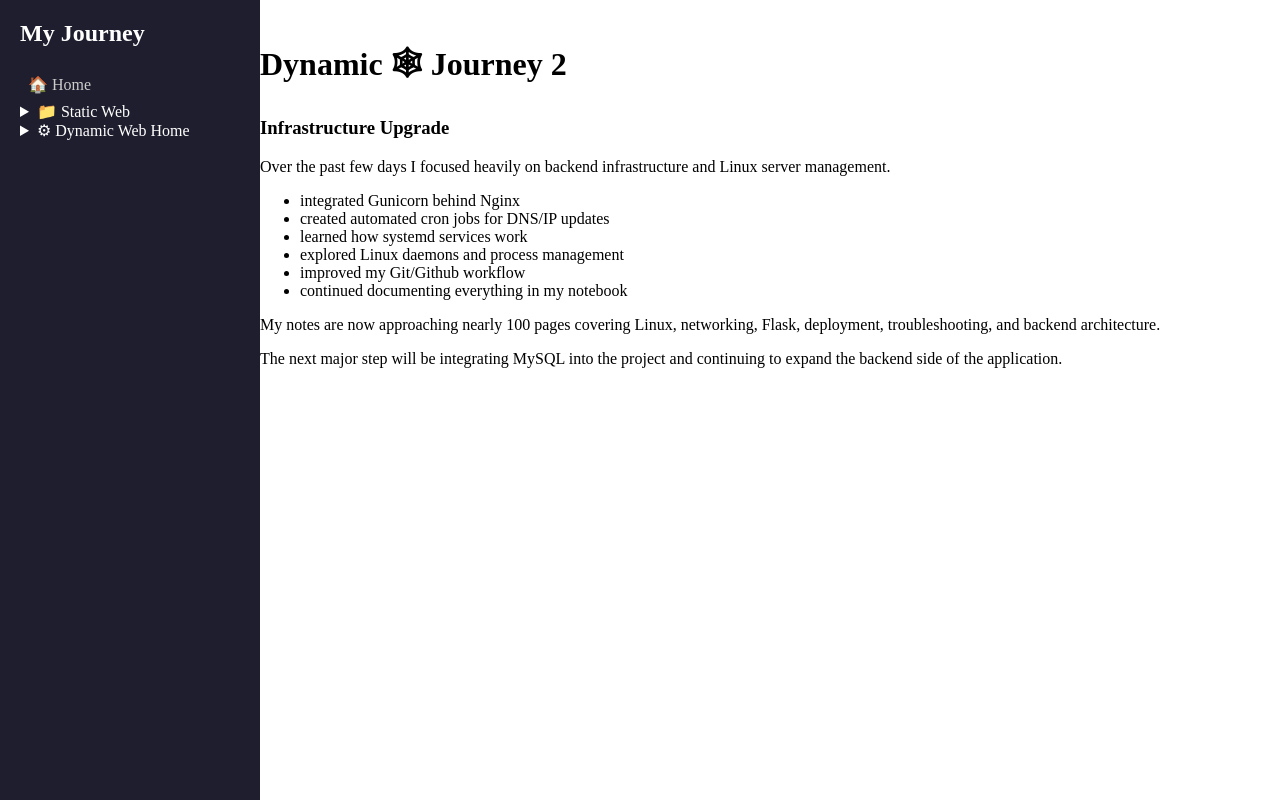
After one commit to Norbert1129/dynamic-web, a Flask app: page /dynamic2 in a window 1280 px wide. The commit adds this page. Run offline with Flask 3, Linux system fonts and the light colour scheme.

Commit message:
Updated website

```diff
--- a/app.py
+++ b/app.py
@@ -29,8 +29,8 @@ def add_journey():
 def home():
     return render_template("index.html")
 
-@app.route("/base")
-def base():
+@app.route("/dynamichome")
+def dynamichome():
     return render_template("/Dynamichome.html")
 
 @app.route("/first")
@@ -65,9 +65,13 @@ def seventh():
 def about():
     return "About page"
 
-@app.route("/test")
-def test():
-    return render_template("Dynamicjourney.html")
+@app.route("/dynamic1")
+def dynamic1():
+    return render_template("Dynamicjourney1.html")
+
+@app.route("/dynamic2")
+def dynamic2():
+    return render_template("Dynamicjourney2.html")
 
 if __name__ == "__main__":
     app.run(host="127.0.0.1", port=5000)
--- a/templates/Dynamicjourney.html
+++ b/templates/Dynamicjourney1.html
@@ -1,7 +1,7 @@
 {% extends "base.html" %}
 
 {% block content %}
-<h1>Dynamic &#128376; Journey 2</h1>
+<h1>Dynamic &#128376; Journey 1</h1>
 <p>I decided to move into dynamic web development because I wanted to challenge myself
 and start understanding more complex systems. Instead of just building static pages, I
 wanted to see how everything works together behind the scenes.
--- /dev/null
+++ b/templates/Dynamicjourney2.html
@@ -0,0 +1,29 @@
+{% extends "base.html" %}
+
+{% block content %}
+
+<h1>Dynamic &#128376; Journey 2</h1>
+<h3>Infrastructure Upgrade</h3>
+<p>
+    Over the past few days I focused heavily on backend infrastructure
+    and Linux server management.
+</p>
+<p>
+    <ul>
+        <li>integrated Gunicorn behind Nginx</li>
+        <li>created automated cron jobs for DNS/IP updates</li>
+        <li>learned how systemd services work</li>
+        <li>explored Linux daemons and process management</li>
+        <li>improved my Git/Github workflow</li>
+        <li>continued documenting everything in my notebook</li>
+    </ul>
+</p>
+<p>
+    My notes are now approaching nearly 100 pages covering Linux, networking,
+    Flask, deployment, troubleshooting, and backend architecture.
+</p>
+<p>
+    The next major step will be integrating MySQL into the project and
+    continuing to expand the backend side of the application.
+</p>
+{% endblock %}
--- a/templates/base.html
+++ b/templates/base.html
@@ -24,8 +24,9 @@
 
     <details>
         <summary> &#9881; Dynamic Web Home</summary>
-        <a href="/base">Dynamic Journey 1</a>
-        <a href="/test"> Dynamic Journey 2</a>
+        <a href="/dynamichome">Dynamic Home</a>
+        <a href="/dynamic1"> Dynamic Journey 1</a>
+        <a href="/dynamic2"> Dyanmic Journey 2</a>
     </details>
 </div>
 
```
